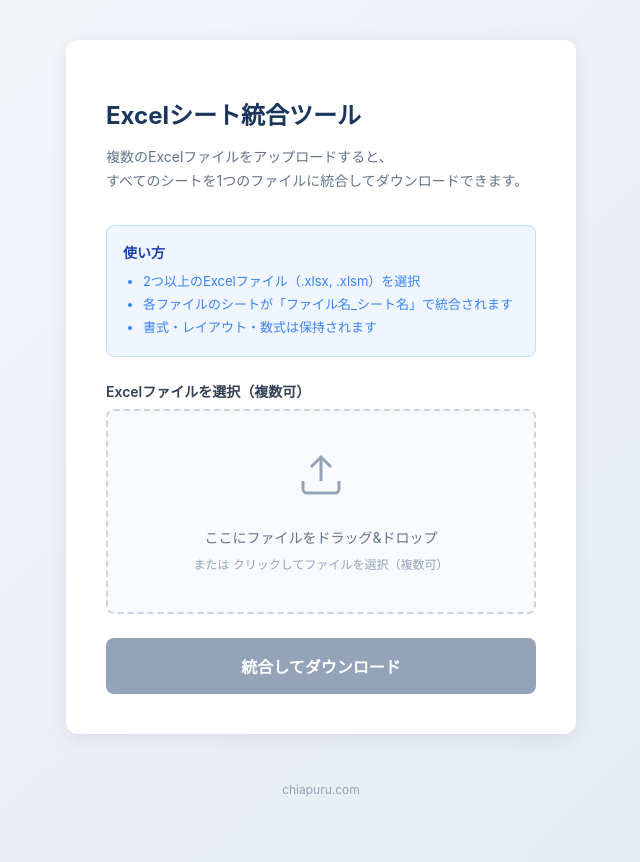
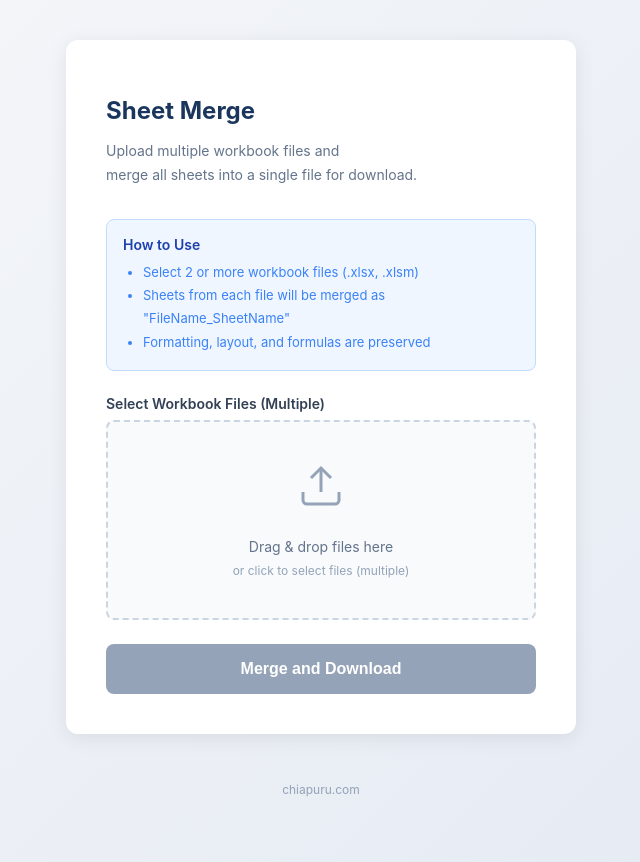
Before and after one commit to daichitsuchiya39-creator/sheet-marge, a Flask app: page / in a window 1280 px wide. Shown: the whole page, without its empty margins (319-959 px from the left). Run offline with Flask 2, Linux system fonts and the light colour scheme.

Commit message:
Update UI language to English without using 'Excel' term

```diff
--- a/templates/index.html
+++ b/templates/index.html
@@ -1,9 +1,9 @@
 <!DOCTYPE html>
-<html lang="ja">
+<html lang="en">
 <head>
     <meta charset="UTF-8">
     <meta name="viewport" content="width=device-width, initial-scale=1.0">
-    <title>Excelシート統合ツール</title>
+    <title>Sheet Merge</title>
     <style>
         * {
             box-sizing: border-box;
@@ -303,10 +303,10 @@
 </head>
 <body>
     <div class="container">
-        <h1>Excelシート統合ツール</h1>
+        <h1>Sheet Merge</h1>
         <p class="description">
-            複数のExcelファイルをアップロードすると、<br>
-            すべてのシートを1つのファイルに統合してダウンロードできます。
+            Upload multiple workbook files and<br>
+            merge all sheets into a single file for download.
         </p>
 
         {% with messages = get_flashed_messages(with_categories=true) %}
@@ -320,17 +320,17 @@
         {% endwith %}
 
         <div class="info-box">
-            <h3>使い方</h3>
+            <h3>How to Use</h3>
             <ul>
-                <li>2つ以上のExcelファイル（.xlsx, .xlsm）を選択</li>
-                <li>各ファイルのシートが「ファイル名_シート名」で統合されます</li>
-                <li>書式・レイアウト・数式は保持されます</li>
+                <li>Select 2 or more workbook files (.xlsx, .xlsm)</li>
+                <li>Sheets from each file will be merged as "FileName_SheetName"</li>
+                <li>Formatting, layout, and formulas are preserved</li>
             </ul>
         </div>
 
         <form method="POST" enctype="multipart/form-data" id="uploadForm">
             <div class="form-group">
-                <label>Excelファイルを選択（複数可）</label>
+                <label>Select Workbook Files (Multiple)</label>
                 <div class="drop-zone" id="dropZone">
                     <input type="file" name="files[]" id="fileInput" accept=".xlsx,.xlsm" multiple required>
                     <div class="drop-icon" id="dropIcon">
@@ -340,18 +340,18 @@
                             <line x1="12" y1="3" x2="12" y2="15"/>
                         </svg>
                     </div>
-                    <div class="drop-text">ここにファイルをドラッグ&ドロップ</div>
-                    <div class="drop-hint">または クリックしてファイルを選択（複数可）</div>
+                    <div class="drop-text">Drag & drop files here</div>
+                    <div class="drop-hint">or click to select files (multiple)</div>
                 </div>
 
                 <div class="file-list" id="fileList">
-                    <h3>選択されたファイル</h3>
+                    <h3>Selected Files</h3>
                     <div id="fileItems"></div>
                     <div class="summary" id="summary"></div>
                 </div>
             </div>
 
-            <button type="submit" id="submitBtn" disabled>統合してダウンロード</button>
+            <button type="submit" id="submitBtn" disabled>Merge and Download</button>
         </form>
     </div>
 
@@ -361,7 +361,7 @@
 
     <div class="loading-overlay" id="loadingOverlay">
         <div class="spinner"></div>
-        <div class="loading-text">シートを統合しています...</div>
+        <div class="loading-text">Merging sheets...</div>
     </div>
 
     <script>
@@ -417,7 +417,7 @@
             );
 
             if (validFiles.length !== files.length) {
-                showFlash('.xlsx または .xlsm ファイルのみ対応しています', 'warning');
+                showFlash('Only .xlsx or .xlsm files are supported', 'warning');
             }
 
             validFiles.forEach(file => {
@@ -454,7 +454,7 @@
                 const sheets = fileSheets[file.name] || [];
                 const sheetTags = sheets.length > 0
                     ? sheets.map(s => `<span class="sheet-tag">${escapeHtml(s)}</span>`).join('')
-                    : '<span class="sheet-tag">読み込み中...</span>';
+                    : '<span class="sheet-tag">Loading...</span>';
 
                 return `
                     <div class="file-item">
@@ -499,7 +499,7 @@
                 updateFileList();
                 updateSummary();
             } catch (err) {
-                showFlash('シート情報の取得に失敗しました', 'error');
+                showFlash('Failed to retrieve sheet information', 'error');
             }
         }
 
@@ -508,7 +508,7 @@
             const totalSheets = Object.values(fileSheets).flat().length;
 
             if (totalFiles >= 2 && totalSheets > 0) {
-                summary.textContent = `${totalFiles}ファイル / ${totalSheets}シートを統合します`;
+                summary.textContent = `Will merge ${totalFiles} files / ${totalSheets} sheets`;
                 summary.classList.add('visible');
             } else {
                 summary.classList.remove('visible');
@@ -520,7 +520,7 @@
             e.preventDefault();
 
             if (selectedFiles.length < 2) {
-                showFlash('2つ以上のファイルを選択してください', 'error');
+                showFlash('Please select 2 or more files', 'error');
                 return;
             }
 
@@ -538,20 +538,20 @@
 
                 if (!response.ok) {
                     const errorData = await response.json();
-                    throw new Error(errorData.error || '処理中にエラーが発生しました');
+                    throw new Error(errorData.error || 'An error occurred during processing');
                 }
 
                 const blob = await response.blob();
                 const url = window.URL.createObjectURL(blob);
                 const a = document.createElement('a');
                 a.href = url;
-                a.download = '統合ファイル.xlsx';
+                a.download = 'merged-file.xlsx';
                 document.body.appendChild(a);
                 a.click();
                 document.body.removeChild(a);
                 window.URL.revokeObjectURL(url);
 
-                showFlash('シートを統合しました', 'success');
+                showFlash('Sheets merged successfully', 'success');
 
             } catch (error) {
                 showFlash(error.message, 'error');
```
